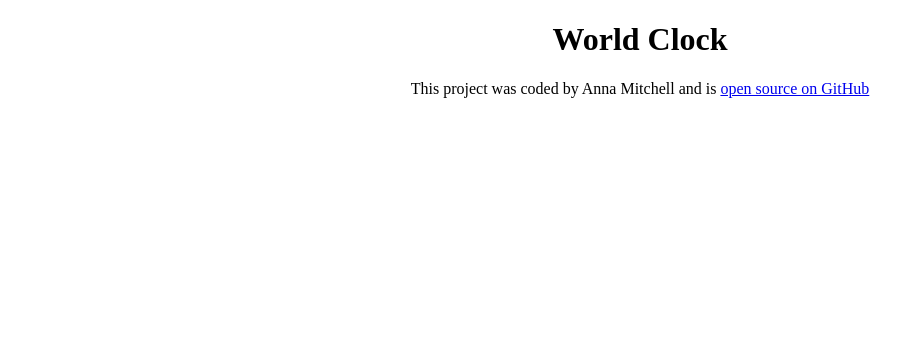
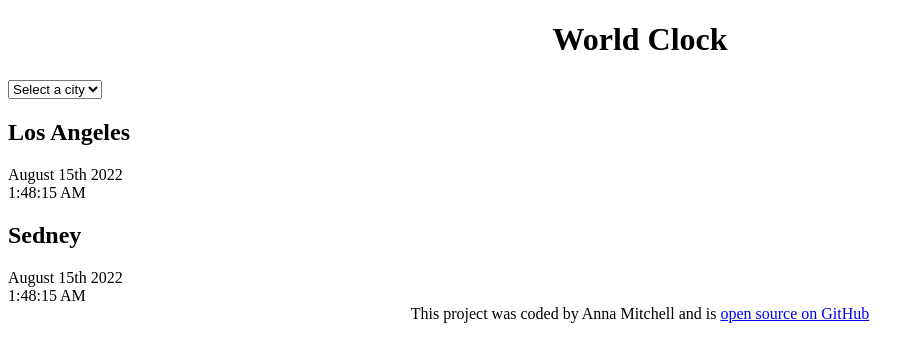
Before and after one commit to AnnaMitchellDeveloper/world-clock, a plain HTML site: page index.html in a window 1280 px wide. Shown: the whole page, without its empty margins (0-924 px from the left). Drawn offline with Linux system fonts and the light colour scheme.

Commit message:
Added the basic HTML

```diff
--- a/index.html
+++ b/index.html
@@ -8,7 +8,28 @@
     <link rel="stylesheet" href="src/style.css" />
   </head>
   <body>
-    <h1>World Clock</h1>
+	<div class="container">
+		<h1>World Clock</h1>
+
+		<select>
+			<option value="">Select a city</option>
+			<option value="">London</option>
+			<option value="">New York</option>
+			<option value="">Auckland</option>
+		</select>
+
+		<div class="city">
+			<h2>Los Angeles</h2>
+			<div class="date">August 15th 2022</div>
+			<div class="time">1:48:15 AM</div>
+		</div>
+		<div class="city">
+			<h2>Sedney</h2>
+			<div class="date">August 15th 2022</div>
+			<div class="time">1:48:15 AM</div>
+		</div>
+	</div>
+
     <footer>
       This project was coded by Anna Mitchell and is
       <a
```
